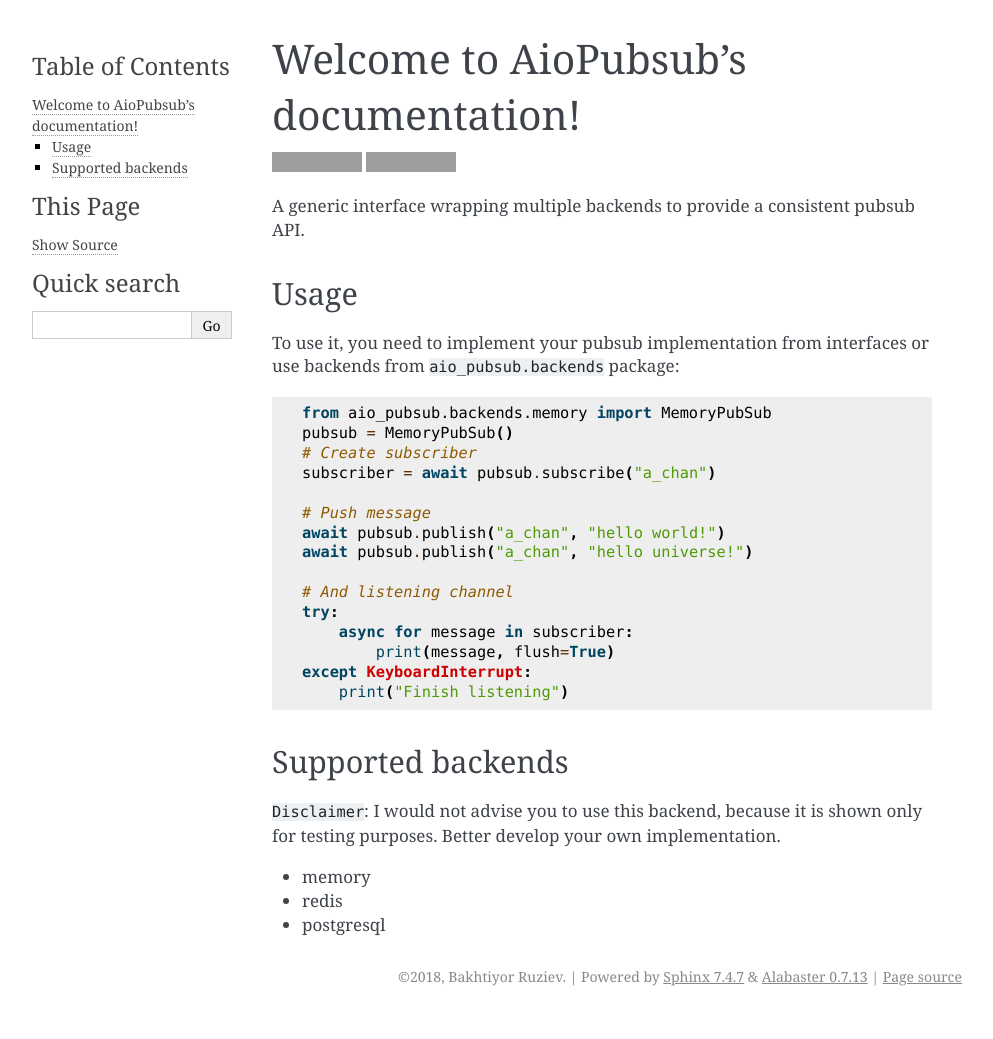
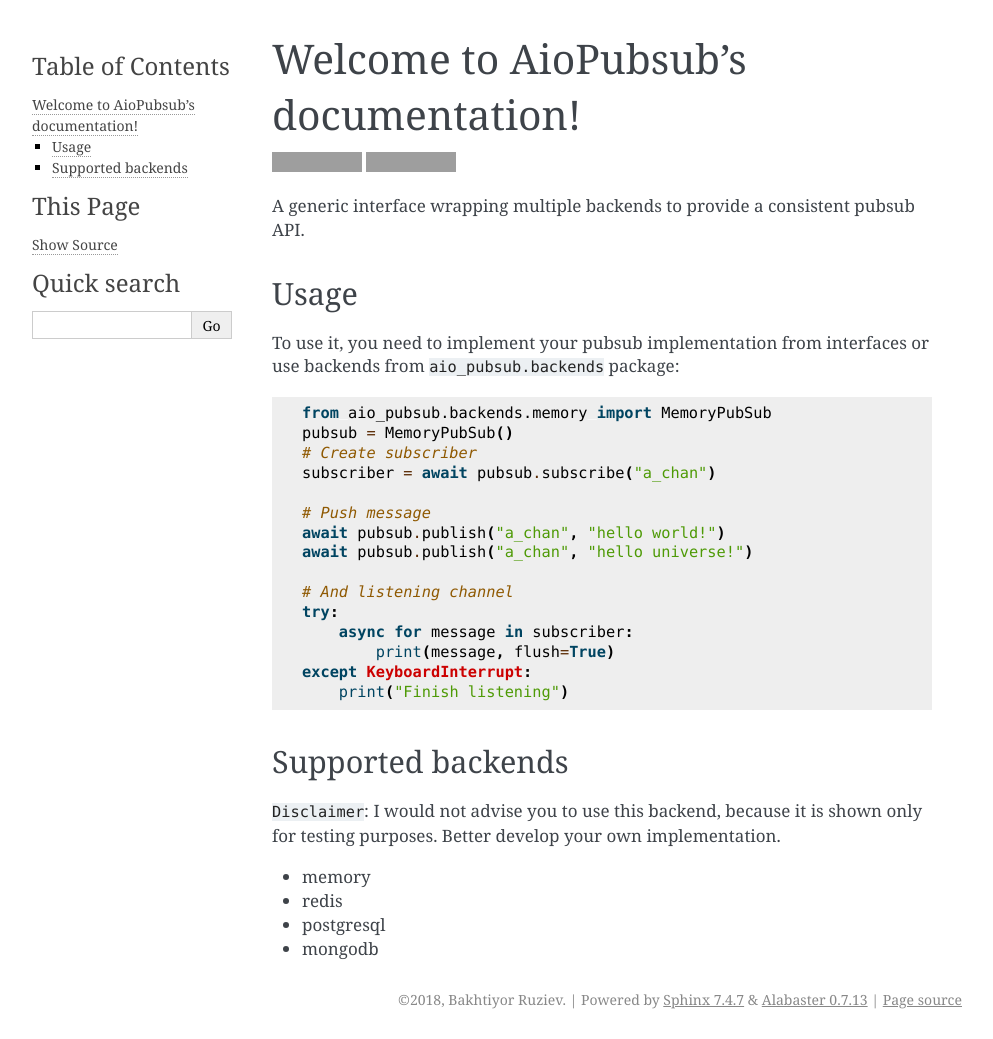
Before and after one commit to theruziev/aio_pubsub, a Sphinx documentation site: the page built from docs/index.rst, in a window 1280 px wide. Shown: the whole page, without its empty margins (148-1141 px from the left). Built offline with Sphinx 7.4.7, drawn with Linux system fonts in a browser that asks for light colours; before the commit the page ends 1016 px from its top, so only the background shows below that; grey boxes are pictures that could not be loaded.

Commit message:
Update documentation

```diff
--- a/README.rst
+++ b/README.rst
@@ -70,3 +70,4 @@ Better develop your own implementation.
 * memory
 * redis
 * postgresql
+* mongodb
--- a/docs/index.rst
+++ b/docs/index.rst
@@ -56,3 +56,4 @@ Better develop your own implementation.
 * memory
 * redis
 * postgresql
+* mongodb
```
